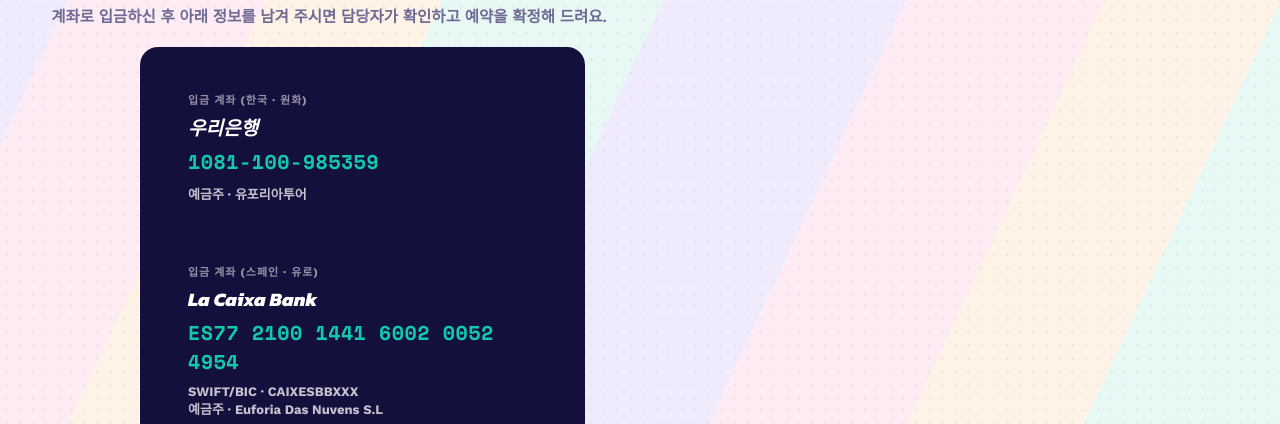
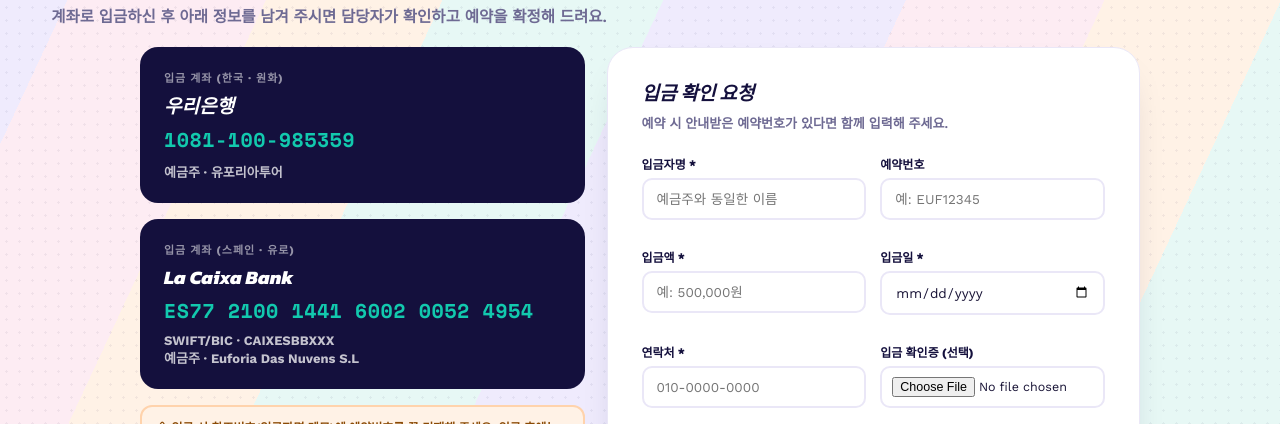
Before and after one commit to euforia-jpg/ornate-chebakia-a4180f, a plain HTML site: page deposit.html in a window 1280 px wide. Shown: the part 376-800 px from the top of the page. Drawn offline with nearby package versions, Linux system fonts and the light colour scheme.

Commit message:
Update deposit.html

```diff
--- a/deposit.html
+++ b/deposit.html
@@ -173,7 +173,6 @@
     <div class="layout">
       <div>
         <div class="account-card">
-         <div class="account-card">
           <div class="lbl">입금 계좌 (한국 · 원화)</div>
           <div class="bank">우리은행</div>
           <div class="num">1081-100-985359</div>
```
